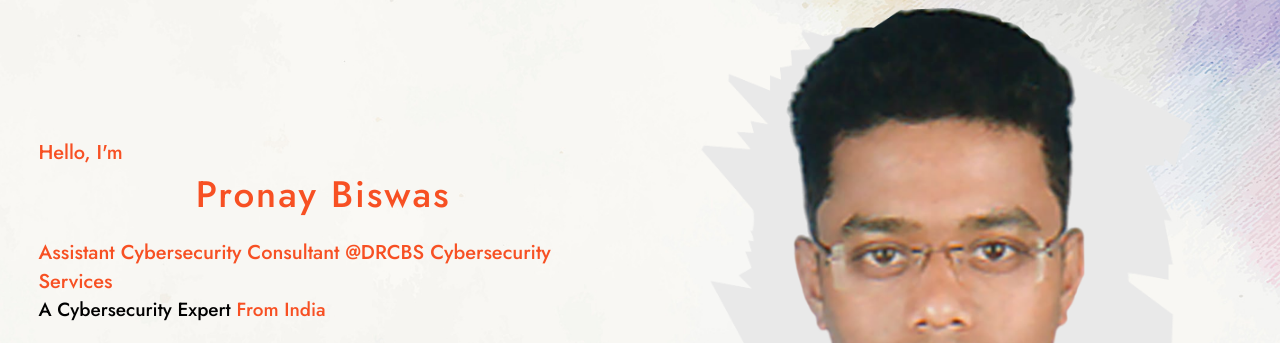
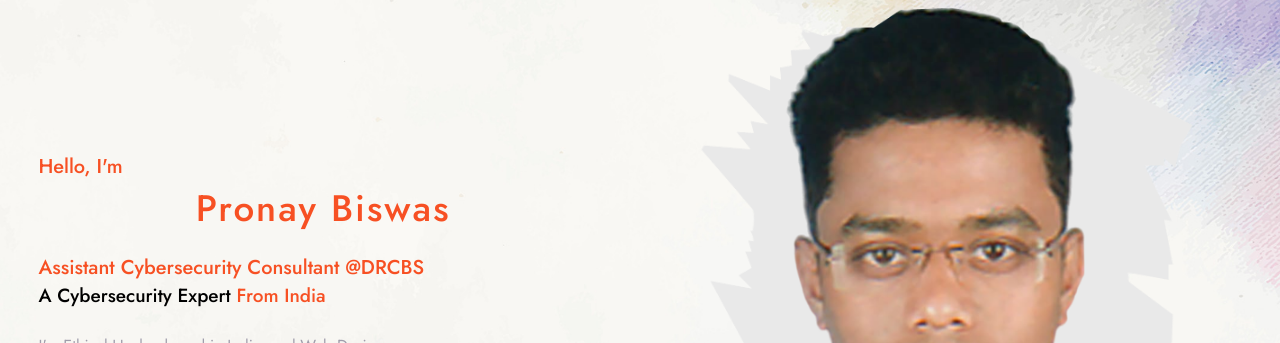
Before and after one commit to b0mk35h/b0mk35h.github.io, a plain HTML site: page index.html in a window 1280 px wide. Shown: the part 71-414 px from the top of the page. Drawn offline with nearby package versions, Linux system fonts and the light colour scheme.

Commit message:
Update index.html

```diff
--- a/index.html
+++ b/index.html
@@ -39,7 +39,7 @@
 		<div class="home-text">
 			<h3>Hello, I'm</h3>
 			<h1>Pronay Biswas</h1>
-			<h3>Assistant Cybersecurity Consultant @DRCBS Cybersecurity Services</h3>
+			<h3>Assistant Cybersecurity Consultant @DRCBS</h3>
 			<h5>A Cybersecurity Expert <span>From India</span></h5>
 			<p>I'm Ethical Hacker based in India, and Web Designer <br> Certified Ethical Hacker (C|EH) from EC-Council<br> CAP Certification from The SecOps Group</p>
 			<div class="social">
```
